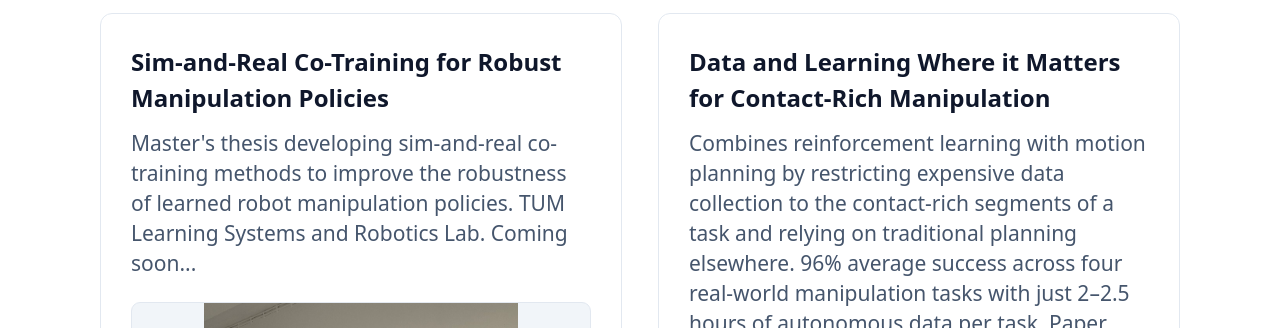
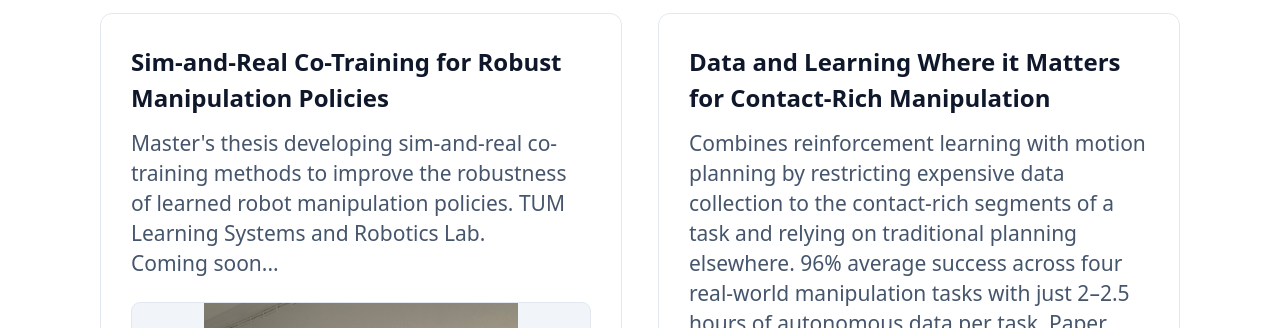
Before and after one commit to gabormarko/gabormarko.github.io, a React (Vite) app: page / in a window 1280 px wide. Shown: the part 2200-2528 px from the top of the page. Built offline with nearby package versions, Linux system fonts and the light colour scheme.

Commit message:
Put 'Coming soon...' on its own line in thesis project description
Adds whitespace-pre-line to the description paragraph so embedded newlines render as real line breaks.

Co-Authored-By: Claude Sonnet 5 <noreply@anthropic.com>

```diff
--- a/src/components/Projects.jsx
+++ b/src/components/Projects.jsx
@@ -7,7 +7,7 @@ const PROJECTS = [
   {
     title: 'Sim-and-Real Co-Training for Robust Manipulation Policies',
     description:
-      "Master's thesis developing sim-and-real co-training methods to improve the robustness of learned robot manipulation policies. TUM Learning Systems and Robotics Lab. Coming soon...",
+      "Master's thesis developing sim-and-real co-training methods to improve the robustness of learned robot manipulation policies. TUM Learning Systems and Robotics Lab.\nComing soon...",
     tags: ['Reinforcement Learning', 'Sim-to-Real', 'Robot Manipulation'],
     repo: null,
     demo: null,
@@ -119,7 +119,7 @@ export function Projects() {
               <h3 className="text-base font-semibold text-slate-900 dark:text-white">
                 {project.title}
               </h3>
-              <p className="mt-2 text-sm text-slate-600 dark:text-slate-400">
+              <p className="mt-2 text-sm whitespace-pre-line text-slate-600 dark:text-slate-400">
                 {project.description}
               </p>
               {project.bullets && (
```
